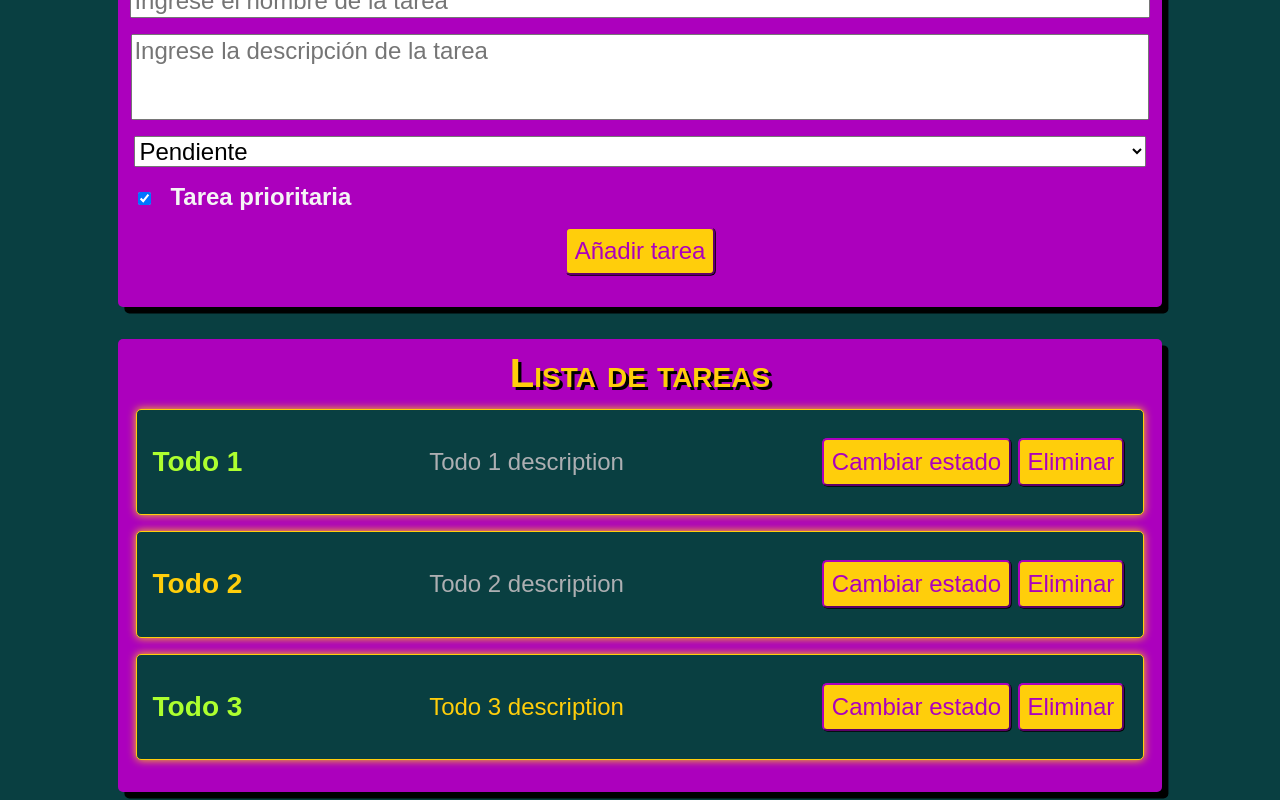
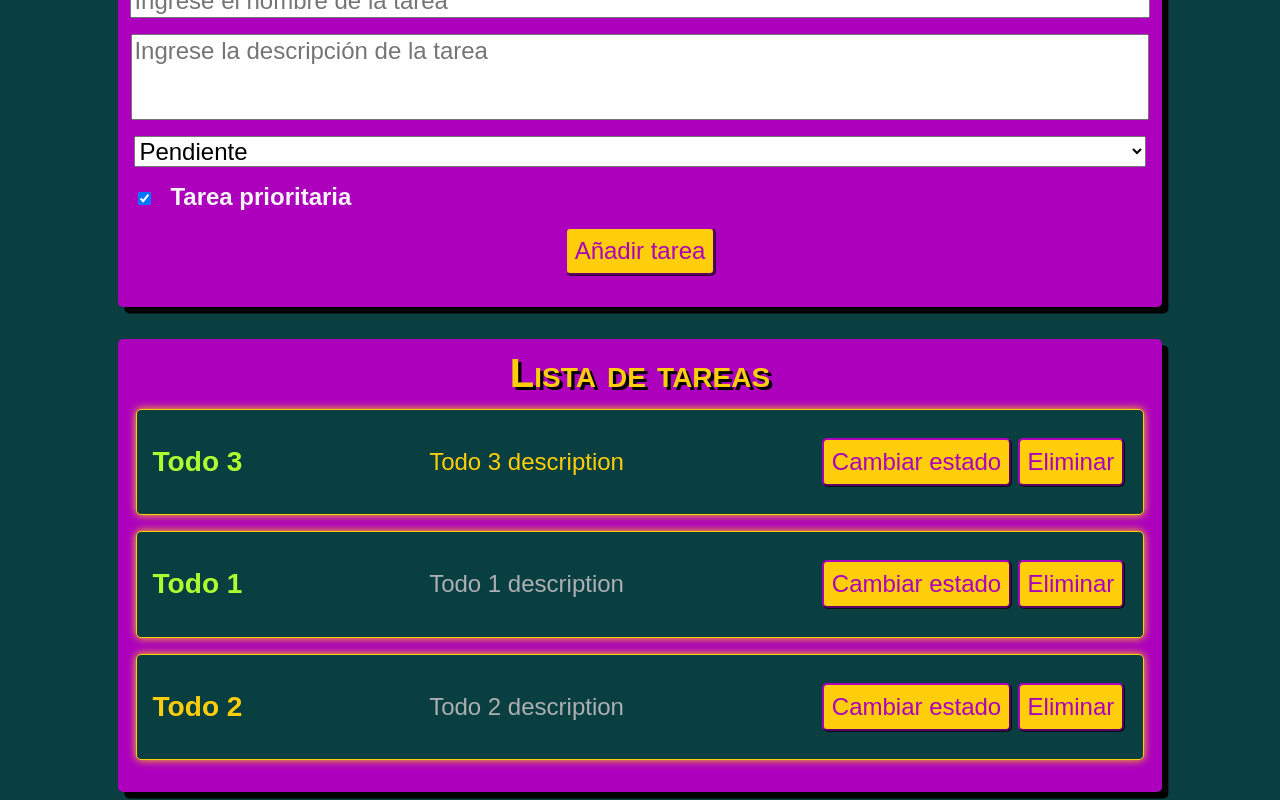
Before and after one commit to Pythonesa/react-todo-app, a React (Vite) app: page / in a window 1280 px wide. Shown: the part 287-1087 px from the top of the page. Built offline with nearby package versions, Linux system fonts and the light colour scheme; a web font is replaced by a local one.

Commit message:
:sparkles: order todos by priority

```diff
--- a/src/App.jsx
+++ b/src/App.jsx
@@ -35,11 +35,23 @@ export default function App() {
     }))
   }
 
+  const orderTodosByPriority = (todos) => {
+    return todos.sort((a, b) => {
+      if (a.priority && !b.priority) {
+        return -1
+      }
+      if (!a.priority && b.priority) {
+        return 1
+      }
+      return 0
+    })
+  }
+
   return (
     <div className="container">
       <img src="/src/assets/images/to-do-list.png" alt="ToDo List Logo" className="logo"/>
       <AddToDoForm addTodo={addTodo}/>
-      <Todos todos={todos} deleteTodo={deleteTodo} toggleTodoState={toggleTodoState}/>
+      <Todos todos={orderTodosByPriority(todos)} deleteTodo={deleteTodo} toggleTodoState={toggleTodoState}/>
     </div>
   )
 }
```
